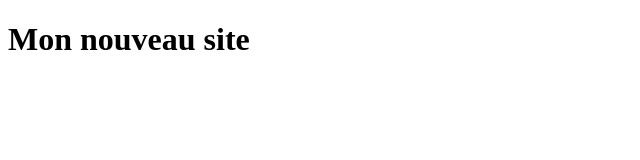
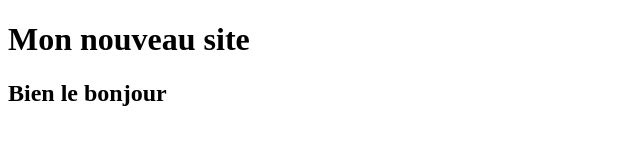
Before and after one commit to Lolu38/formation_github, a plain HTML site: page index.html in a window 1280 px wide. Shown: the whole page, without its empty margins (0-640 px from the left). Drawn offline with Linux system fonts and the light colour scheme.

Commit message:
Ajout d'un h2

```diff
--- a/index.html
+++ b/index.html
@@ -7,5 +7,6 @@
 </head>
 <body>
     <h1>Mon nouveau site</h1>
+    <h2>Bien le bonjour</h2>
 </body>
 </html>
```
